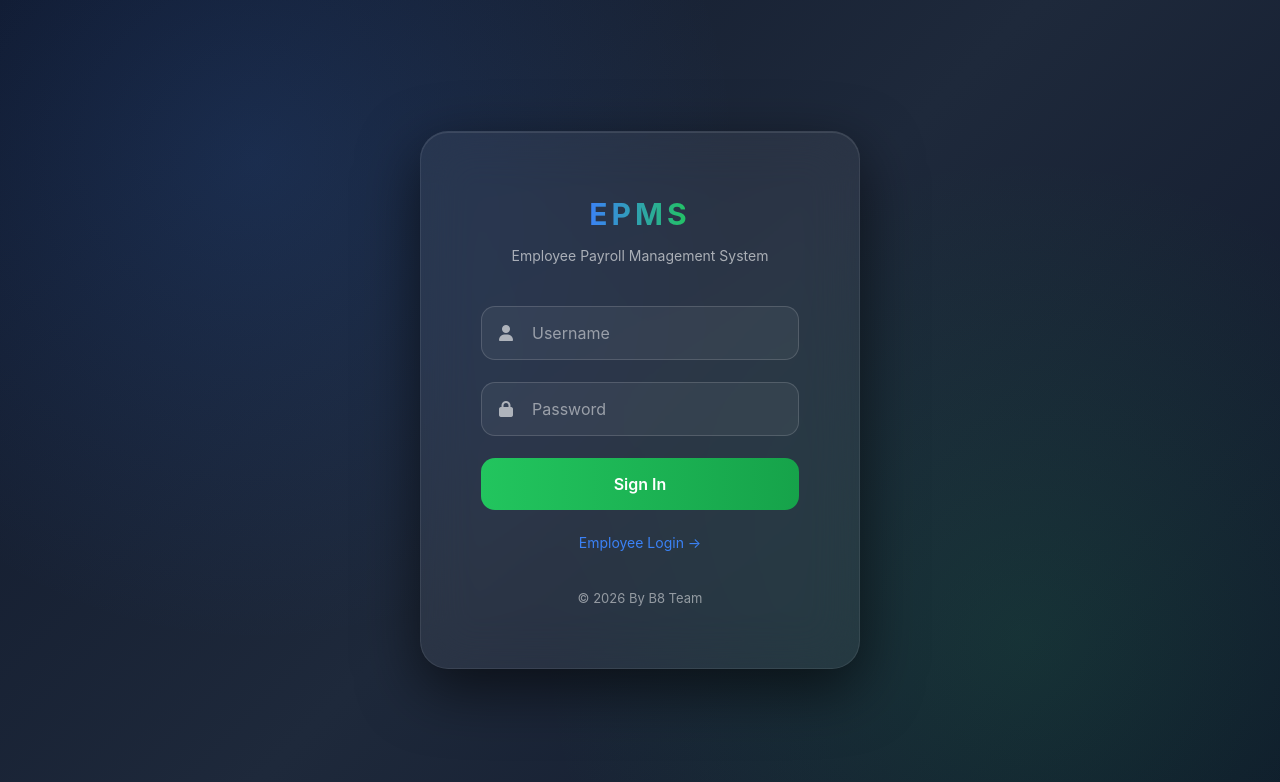
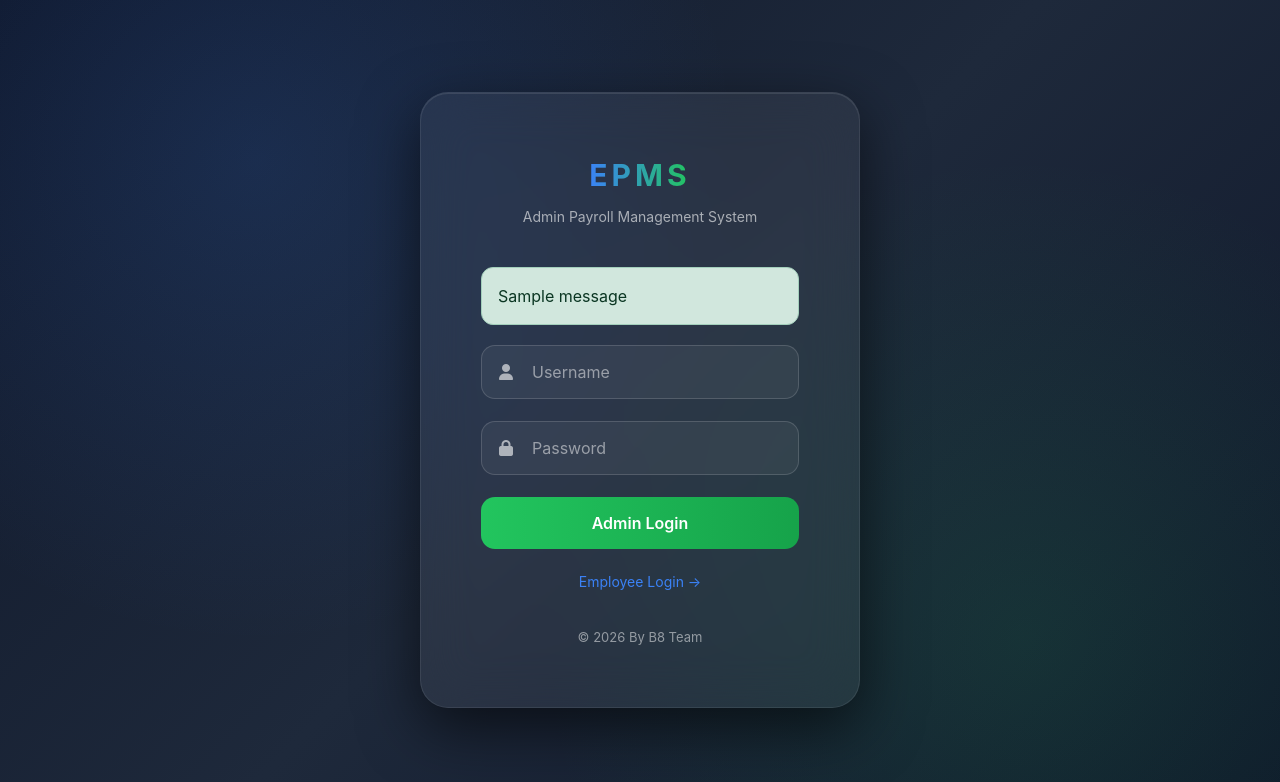
Before and after one commit to AyanMulani/EPMS12, a Flask app: page /login in a window 1280 px wide. Shown: the top 782 px of the page. Run offline with Flask 3, Linux system fonts and the light colour scheme; tables that the repository leaves empty hold one stand-in row (values such as "Sample post"); one stand-in notice (Sample message) is shown.

Commit message:
Update login.html

```diff
--- a/templates/login.html
+++ b/templates/login.html
@@ -2,7 +2,7 @@
 <html>
 <head>
 <meta charset="utf-8">
-<title>EPMS – Secure Login</title>
+<title>EPMS – Admin Login</title>
 <meta name="viewport" content="width=device-width, initial-scale=1">
 
 <link href="https://cdn.jsdelivr.net/npm/bootstrap@5.3.2/dist/css/bootstrap.min.css" rel="stylesheet">
@@ -136,6 +136,18 @@ body{
     text-decoration:underline;
 }
 
+/* ===== Alerts ===== */
+.alert {
+    border-radius:12px;
+    margin-bottom:20px;
+}
+
+.alert-danger {
+    background:rgba(239, 68, 68, 0.2);
+    color:#ef4444;
+    border:none;
+}
+
 </style>
 </head>
 
@@ -148,8 +160,16 @@ body{
     </div>
 
     <div class="subtitle">
-        Employee Payroll Management System
+        Admin Payroll Management System
     </div>
+
+    {% with messages = get_flashed_messages(with_categories=true) %}
+        {% if messages %}
+            {% for category, message in messages %}
+                <div class="alert alert-{{ category }}">{{ message }}</div>
+            {% endfor %}
+        {% endif %}
+    {% endwith %}
 
     <form method="POST" action="{{ url_for('login') }}">
 
@@ -163,7 +183,7 @@ body{
             <input type="password" name="password" class="form-control" placeholder="Password" required>
         </div>
 
-        <button class="btn-login">Sign In</button>
+        <button class="btn-login">Admin Login</button>
 
     </form>
 
```
